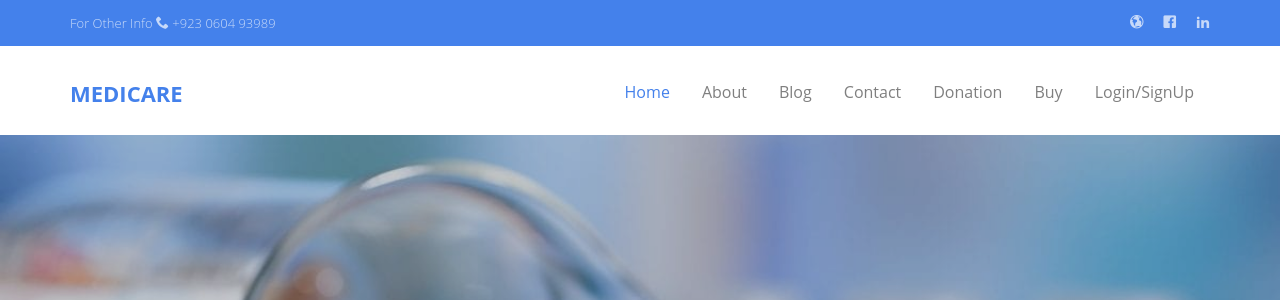
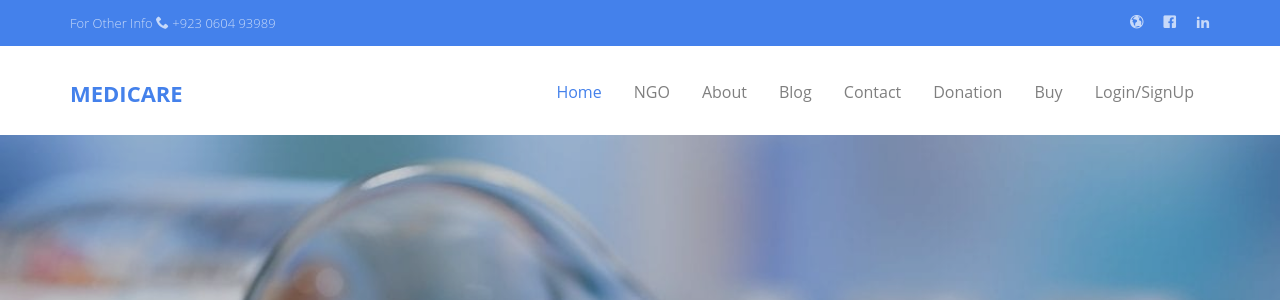
Before and after one commit to abrehman90/MediCare, a Django app: page /blog/ in a window 1280 px wide. Shown: the top 300 px of the page. Run offline with Django 3.2, Linux system fonts and the light colour scheme; some libraries are stand-ins or nearby versions; some web fonts are replaced.

Commit message:
Initial Commit

```diff
--- a/UOS_med/settings.py
+++ b/UOS_med/settings.py
@@ -117,6 +117,7 @@ USE_L10N = True
 
 USE_TZ = True
 
+LOGIN_URL ='/user/signup/'
 
 # Static files (CSS, JavaScript, Images)
 # https://docs.djangoproject.com/en/3.2/howto/static-files/
--- a/med/urls.py
+++ b/med/urls.py
@@ -4,6 +4,7 @@ from .views import *
 
 urlpatterns = [
     path('',index,name='index'),
+    path('NGO/',ngo,name='ngo'),
     path('buy/',form,name='form'),
     path('card-detail/',card,name='card'),
     path('about/',about,name='about'),
--- a/med/views.py
+++ b/med/views.py
@@ -1,4 +1,5 @@
 from django.shortcuts import render
+from django.contrib.auth.decorators import login_required
 from .models import *
 # Create your views here.
 
@@ -7,6 +8,7 @@ def index(request):
     return render(request,'index.html')
 
 
+@login_required()
 def ngo(request):
     return render(request,'ngo.html')
 
--- a/templates/snipt/base.html
+++ b/templates/snipt/base.html
@@ -50,6 +50,7 @@
 							<li class="active">
 								<a href="{% url 'index' %}">Home</a>
 							</li>
+							<li><a href="{% url 'ngo' %}">NGO</a></li>
 							<li><a href="{% url 'about' %}">About</a></li>
 							<li><a href="{% url 'blog' %}">Blog</a></li>
 							<li><a href="{% url 'contact' %}">Contact</a></li>
```
